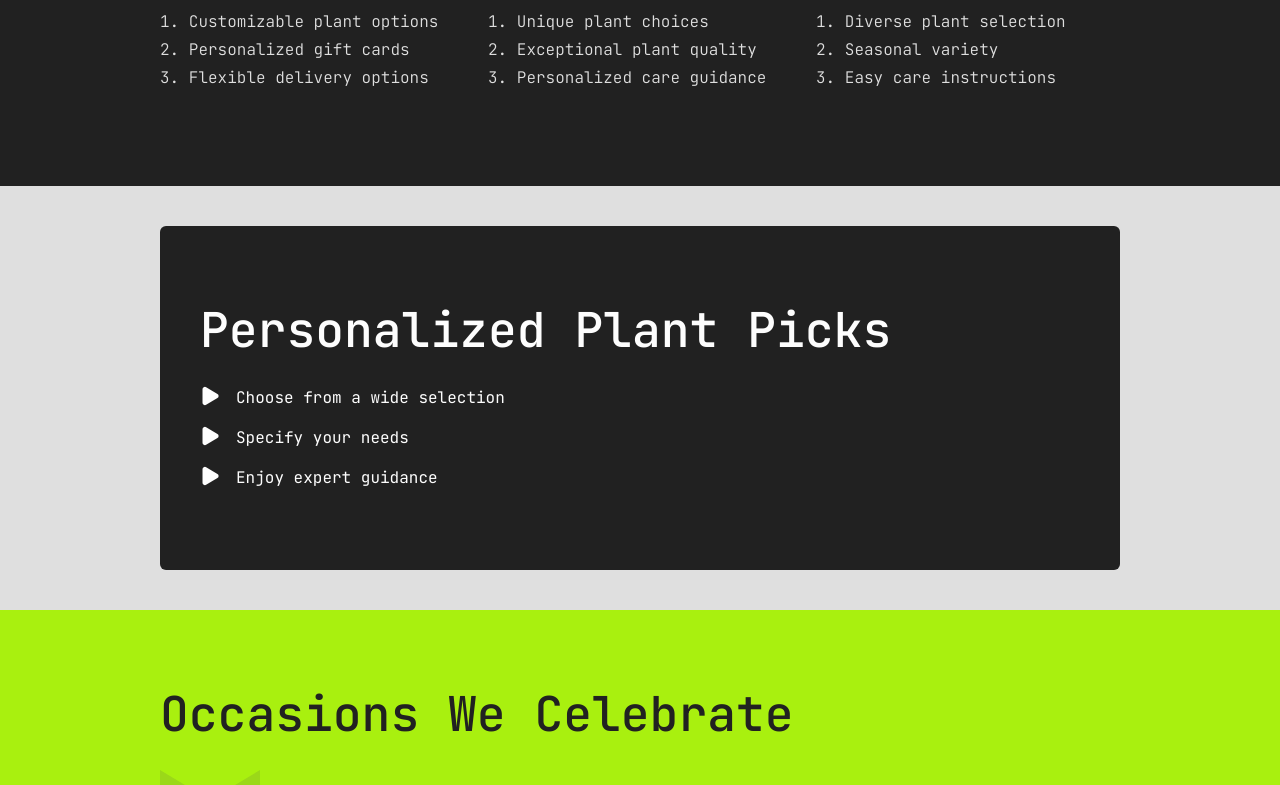
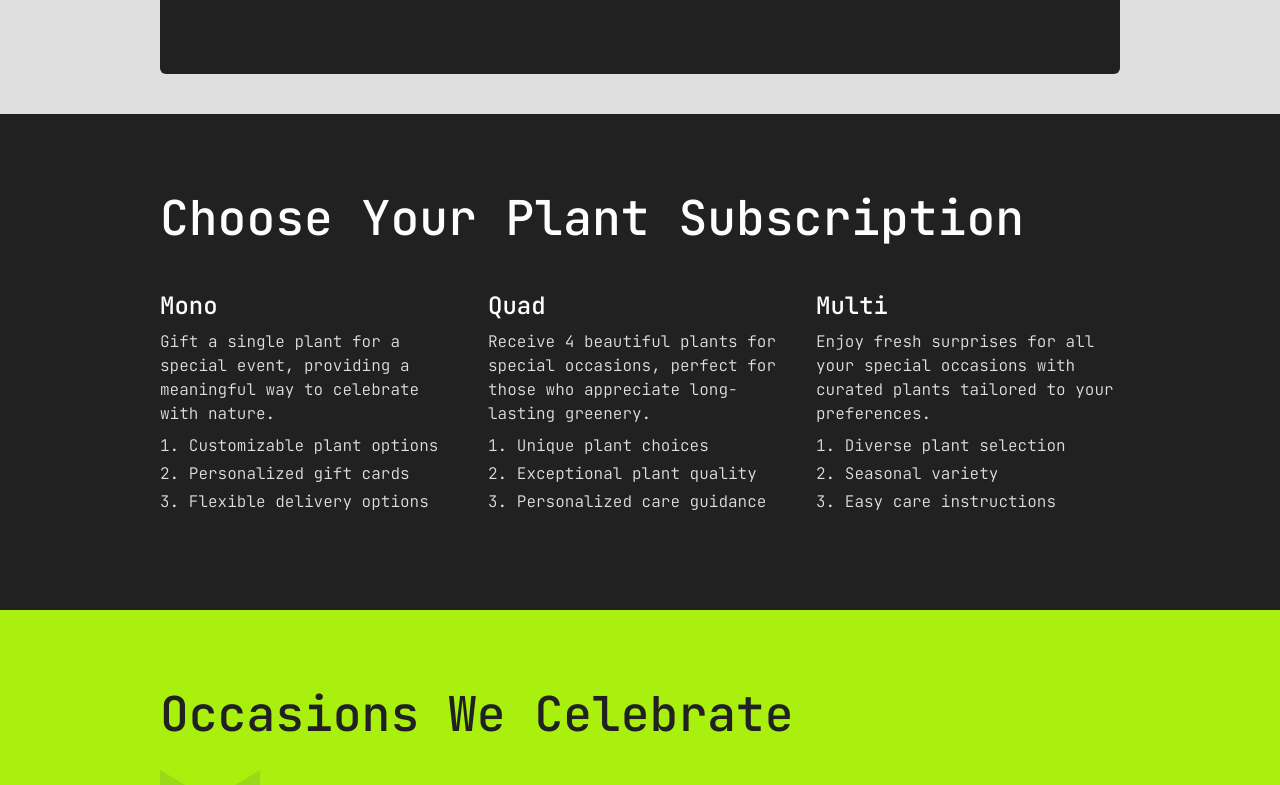
Before and after one commit to himanshuu004/plantywide, a Next.js app: page / in a window 1280 px wide. Shown: the part 1706-2491 px from the top of the page. Built offline with nearby package versions, Linux system fonts and the light colour scheme.

Commit message:
layout changed

```diff
--- a/app/page.tsx
+++ b/app/page.tsx
@@ -22,10 +22,12 @@
       <div className="w-full h-full bg-[#212121] text-[#fdfdfd] flex flex-col justify-center items-center">
         <Hero />
         <Occasions />
-        <ScubsCard />
       </div>
       <div className="w-full h-full bg-[#dfdfdf] text-[#fdfdfd] flex flex-col justify-center items-center">
         <PlantPicks />
+      </div>
+      <div className="w-full h-full bg-[#212121] text-[#fdfdfd] flex flex-col justify-center items-center">
+        <ScubsCard />
       </div>
       <div className="w-full h-full bg-[#a9f00f] text-[#fdfdfd] flex flex-col justify-center items-center">
         <Celebrations />
```
